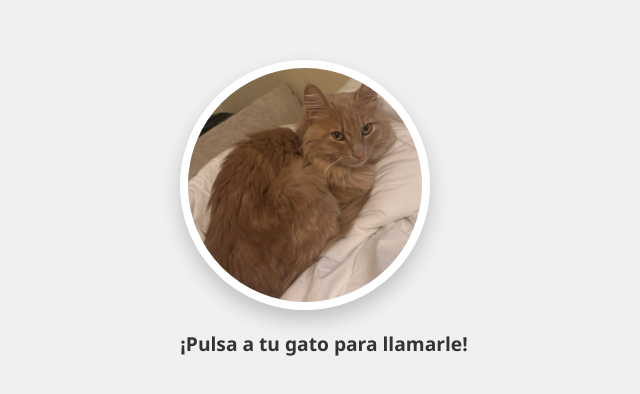
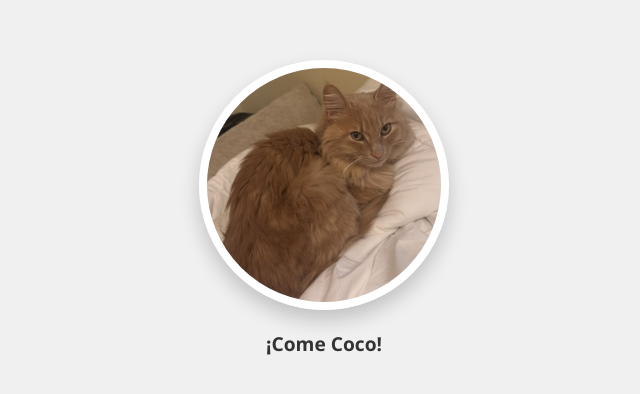
Before and after one commit to AlvaroTorrent1/CAT-CALL, a plain HTML site: page index.html in a window 1280 px wide. Shown: the part 182-576 px from the top of the page, without its empty margins (316-956 px from the left). Drawn offline with Linux system fonts and the light colour scheme.

Commit message:
Update: Changed instruction text to '¡Come Coco!'
Made-with: Cursor

```diff
--- a/index.html
+++ b/index.html
@@ -14,7 +14,7 @@
         <button id="catButton" class="cat-button">
             <img src="cat.jpg?v=2" alt="Llamar a mi gato" id="catImage">
         </button>
-        <p class="instruction">¡Pulsa a tu gato para llamarle!</p>
+        <p class="instruction">¡Come Coco!</p>
     </div>
     <audio id="catAudio" src="audio.mp3"></audio>
     <script src="app.js"></script>
```
